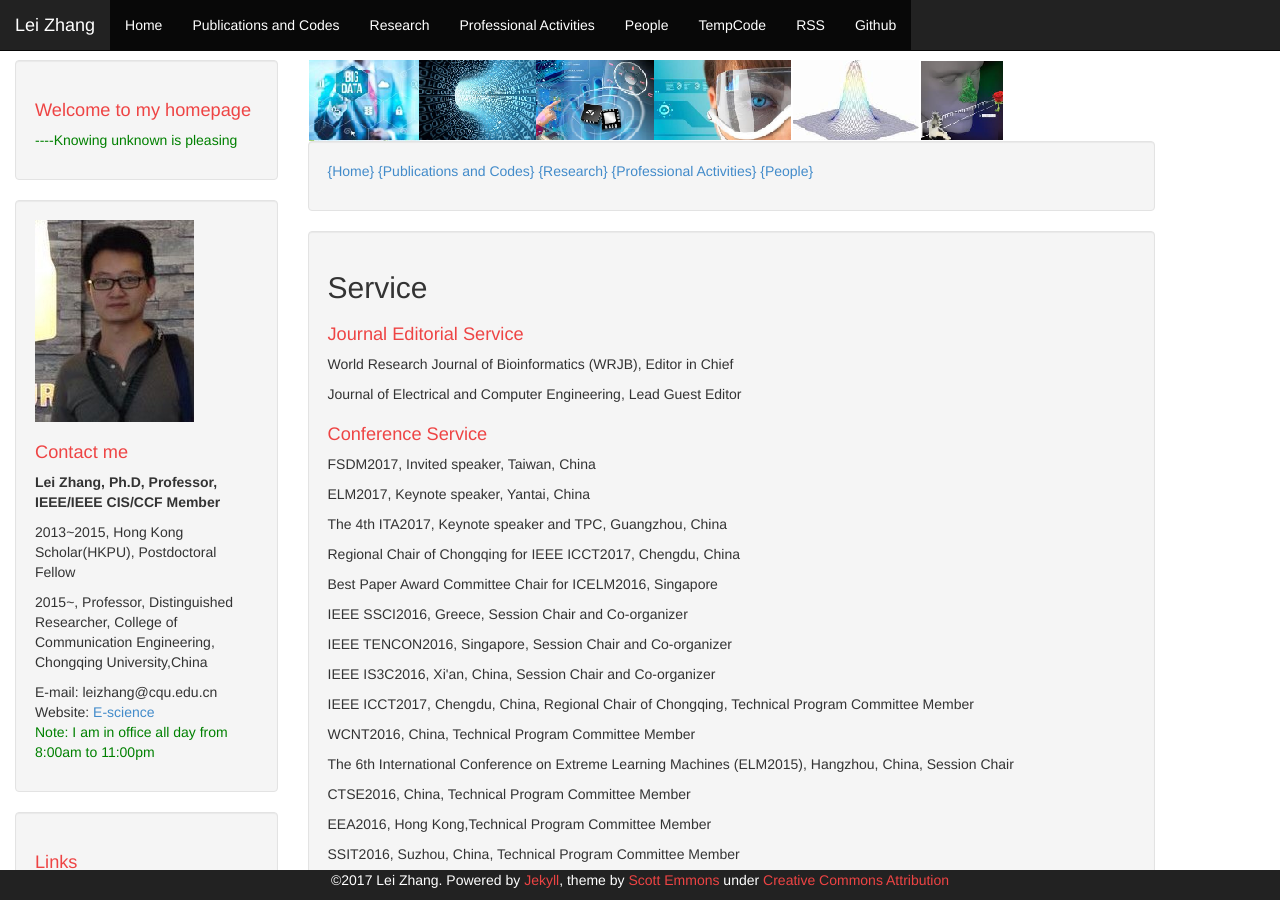
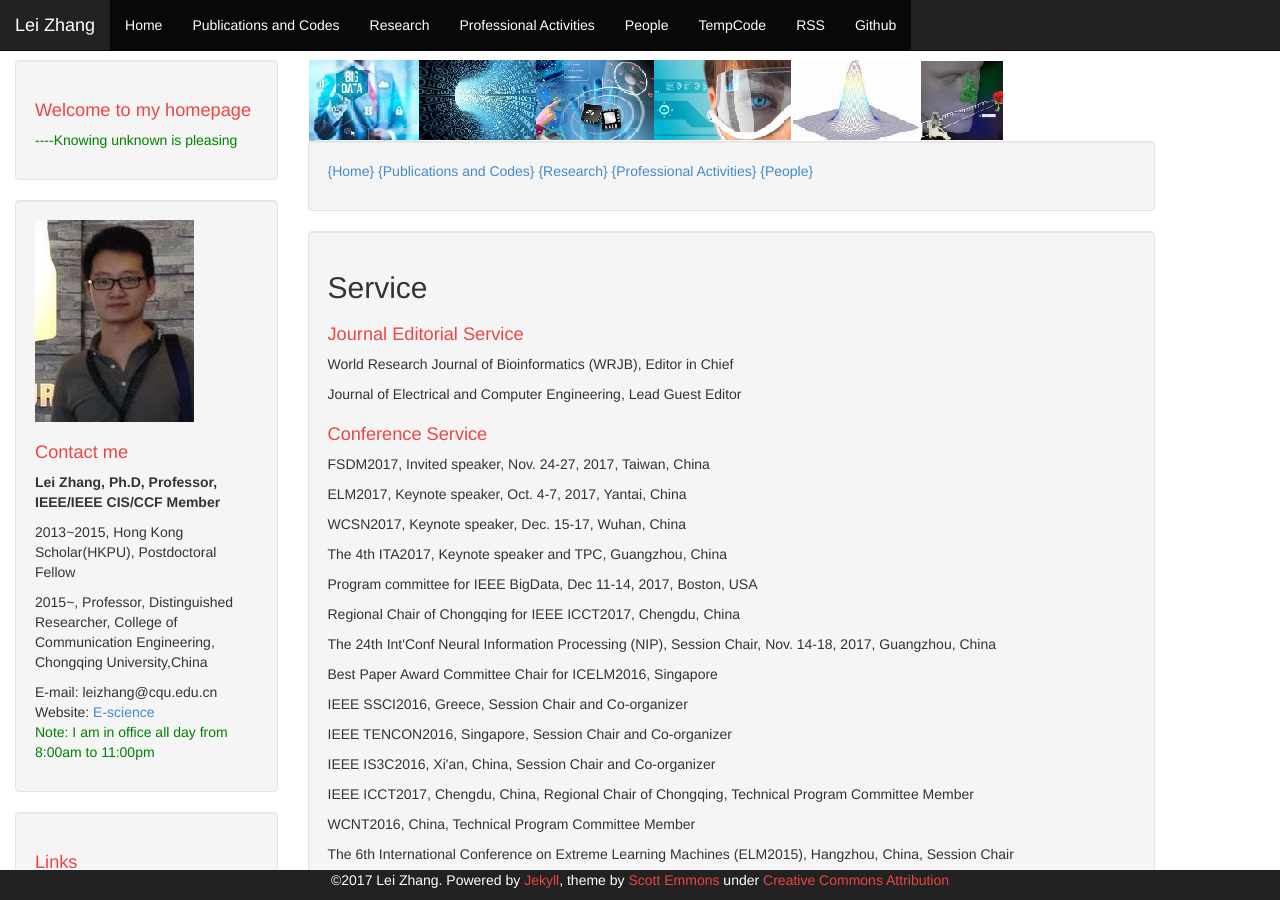
Before and after one commit to DrLeiZhang/website, a Jekyll site: the page built from professional activities.html, in a window 1280 px wide and 900 px high. Built offline with Jekyll 4.4.1, drawn with Linux system fonts in a browser that asks for light colours; Markdown is read by kramdown in place of the engine named in the settings.

Commit message:
Update
Signed-off-by: leizhang@cqu.edu.cn <leizhang@cqu.edu.cn>

```diff
--- a/professional activities.html
+++ b/professional activities.html
@@ -15,10 +15,13 @@ layout: default
 <p>Journal of Electrical and Computer Engineering, Lead Guest Editor</p>
 
 <h1> Conference Service</h1>
-<p>FSDM2017, Invited speaker, Taiwan, China </p>
-<p>ELM2017, Keynote speaker, Yantai, China </p>
+<p>FSDM2017, Invited speaker, Nov. 24-27, 2017, Taiwan, China </p>
+<p>ELM2017, Keynote speaker, Oct. 4-7, 2017, Yantai, China </p>
+<p>WCSN2017, Keynote speaker, Dec. 15-17, Wuhan, China</p>
 <p>The 4th ITA2017, Keynote speaker and TPC, Guangzhou, China</p>
+<p> Program committee for IEEE BigData, Dec 11-14, 2017, Boston, USA </p>
 <p>Regional Chair of Chongqing for IEEE ICCT2017, Chengdu, China </p>
+<p>The 24th Int'Conf Neural Information Processing (NIP), Session Chair, Nov. 14-18, 2017, Guangzhou, China</p>
 <p>Best Paper Award Committee Chair for ICELM2016, Singapore </p>
 <p>IEEE SSCI2016, Greece, Session Chair and Co-organizer </p>
 <p>IEEE TENCON2016, Singapore, Session Chair and Co-organizer </p>
```
